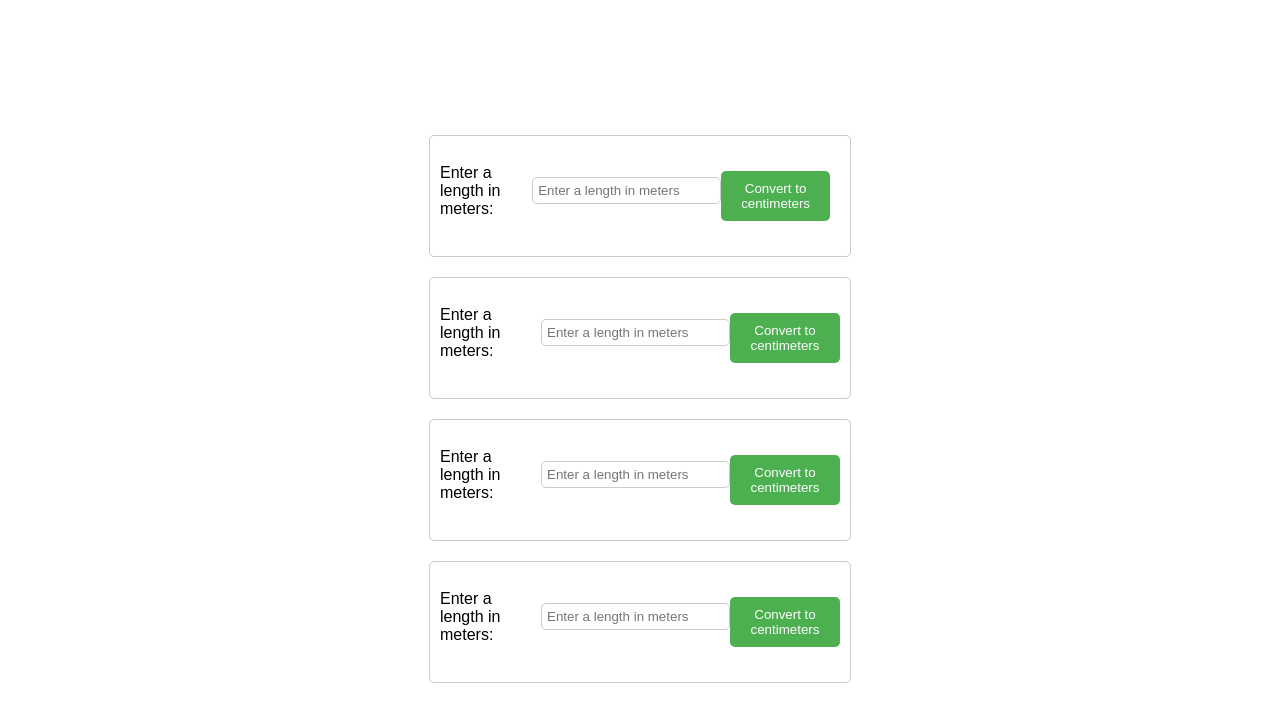
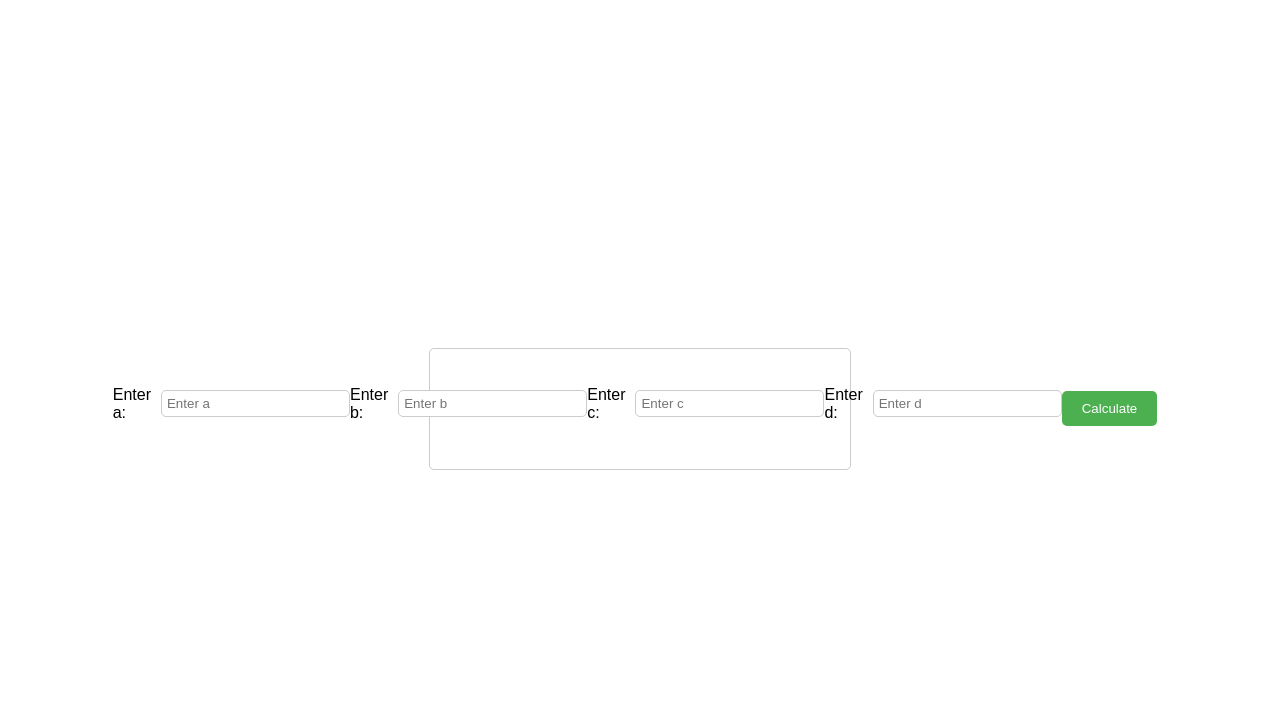
Before and after one commit to Ohagger1/Ramanenhancementfactor, a plain HTML site: page index.html in a window 1280 px wide. Shown: the part 61-782 px from the top of the page. Drawn offline with Linux system fonts and the light colour scheme.

Commit message:
Update index.html

```diff
--- a/index.html
+++ b/index.html
@@ -69,34 +69,28 @@
   <h1>Length Converter</h1>
   <div class="container">
     <div class="box">
-      <label for="input">Enter a length in meters:</label>
-      <input type="number" id="input" placeholder="Enter a length in meters">
-      <button onclick="convert()">Convert to centimeters</button>
+      <label for="input-a">Enter a:</label>
+      <input type="number" id="input-a" placeholder="Enter a">
+      <label for="input-b">Enter b:</label>
+      <input type="number" id="input-b" placeholder="Enter b">
+      <label for="input-c">Enter c:</label>
+      <input type="number" id="input-c" placeholder="Enter c">
+      <label for="input-d">Enter d:</label>
+      <input type="number" id="input-d" placeholder="Enter d">
+      <button onclick="calculate()">Calculate</button>
       <p id="output"></p>
-    </div>
-
-    <div class="box">
-      <label for="input2">Enter a length in meters:</label>
-      <input type="number" id="input2" placeholder="Enter a length in meters">
-      <button onclick="convert()">Convert to centimeters</button>
-      <p id="output2"></p>
-    </div>
-
-    <div class="box">
-      <label for="input3">Enter a length in meters:</label>
-      <input type="number" id="input3" placeholder="Enter a length in meters">
-      <button onclick="convert()">Convert to centimeters</button>
-      <p id="output3"></p>
-    </div>
-
-    <div class="box">
-      <label for="input4">Enter a length in meters:</label>
-      <input type="number" id="input4" placeholder="Enter a length in meters">
-      <button onclick="convert()">Convert to centimeters</button>
-      <p id="output4"></p>
     </div>
   </div>
 
-  <script src="your-javascript-file-name.js"></script>
+  <script>
+    function calculate() {
+      const a = document.getElementById("input-a").value;
+      const b = document.getElementById("input-b").value;
+      const c = document.getElementById("input-c").value;
+      const d = document.getElementById("input-d").value;
+      const result = (a / b) * (c / d);
+      document.getElementById("output").textContent = result;
+    }
+  </script>
 </body>
 </html>
```
